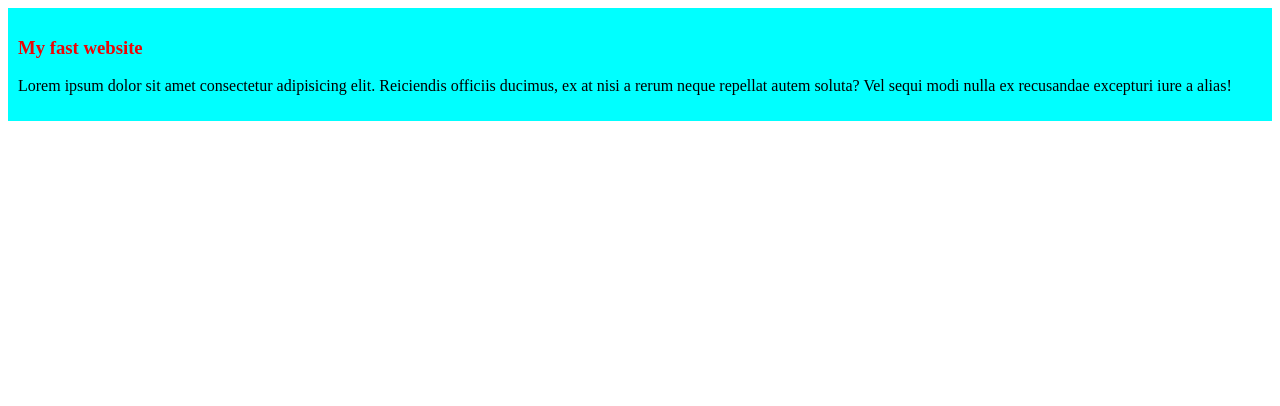
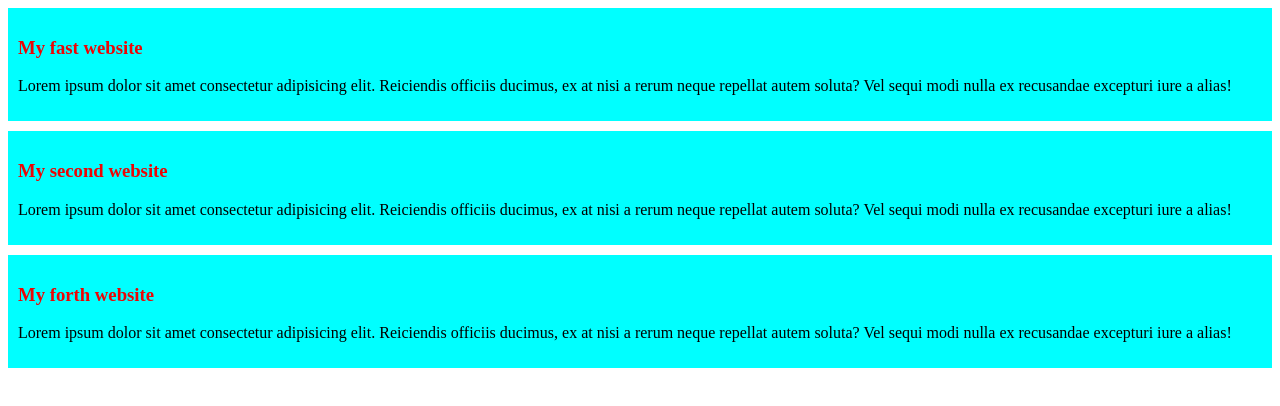
Before and after one commit to asantor23/my-simple-website, a plain HTML site: page index.html in a window 1280 px wide. Drawn offline with Linux system fonts and the light colour scheme.

Commit message:
added second and third blog

```diff
--- a/index.html
+++ b/index.html
@@ -11,6 +11,14 @@
         <h3>My fast website</h3>
         <p>Lorem ipsum dolor sit amet consectetur adipisicing elit. Reiciendis officiis ducimus, ex at nisi a rerum neque repellat autem soluta? Vel sequi modi nulla ex recusandae excepturi iure a alias!</p>
     </div>
+    <div>
+        <h3>My second website</h3>
+        <p>Lorem ipsum dolor sit amet consectetur adipisicing elit. Reiciendis officiis ducimus, ex at nisi a rerum neque repellat autem soluta? Vel sequi modi nulla ex recusandae excepturi iure a alias!</p>
+    </div>
+    <div>
+        <h3>My forth website</h3>
+        <p>Lorem ipsum dolor sit amet consectetur adipisicing elit. Reiciendis officiis ducimus, ex at nisi a rerum neque repellat autem soluta? Vel sequi modi nulla ex recusandae excepturi iure a alias!</p>
+    </div>
 
 </body>
 </html>
--- a/styles/blog.css
+++ b/styles/blog.css
@@ -2,6 +2,7 @@ div{
     background-color:aqua ;
     padding: 10px;
     border: 20px;
+    margin-bottom: 10px;
 }
 h3{
     color: rgb(237, 4, 4);
```
